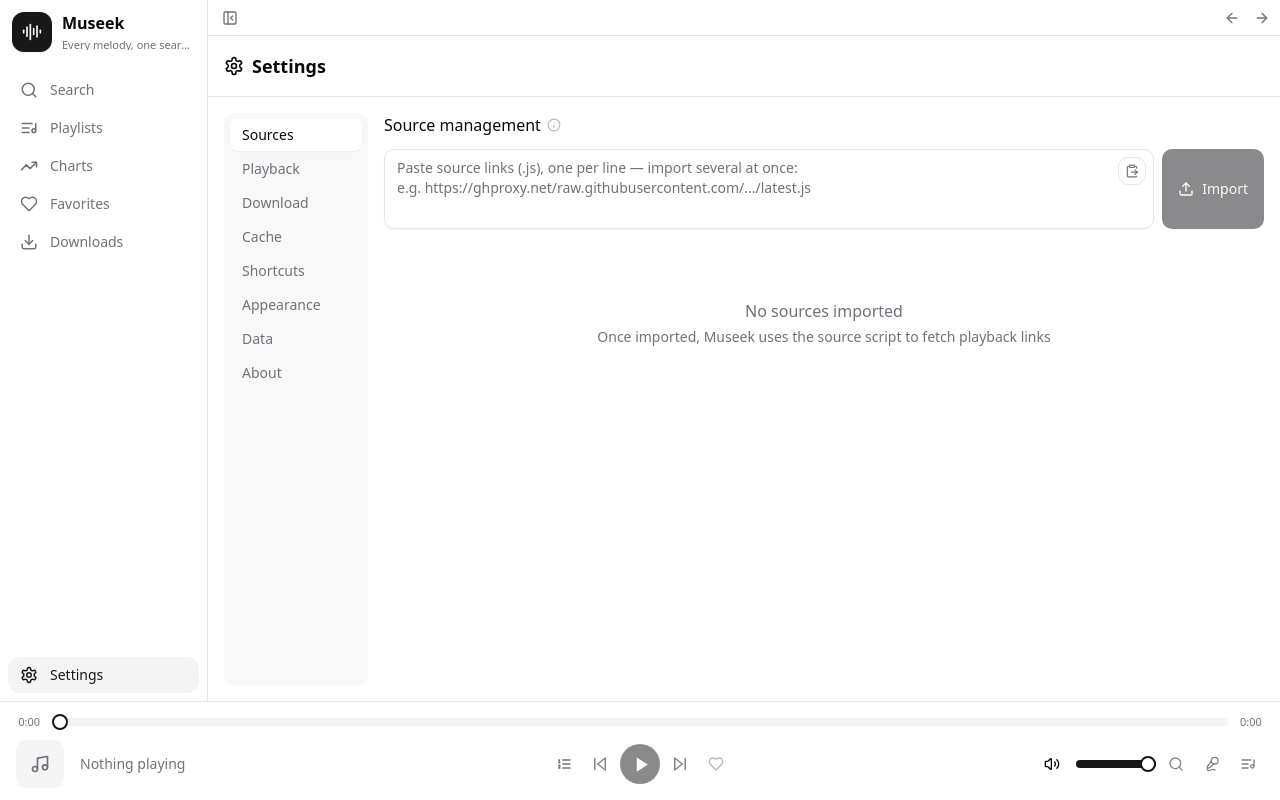
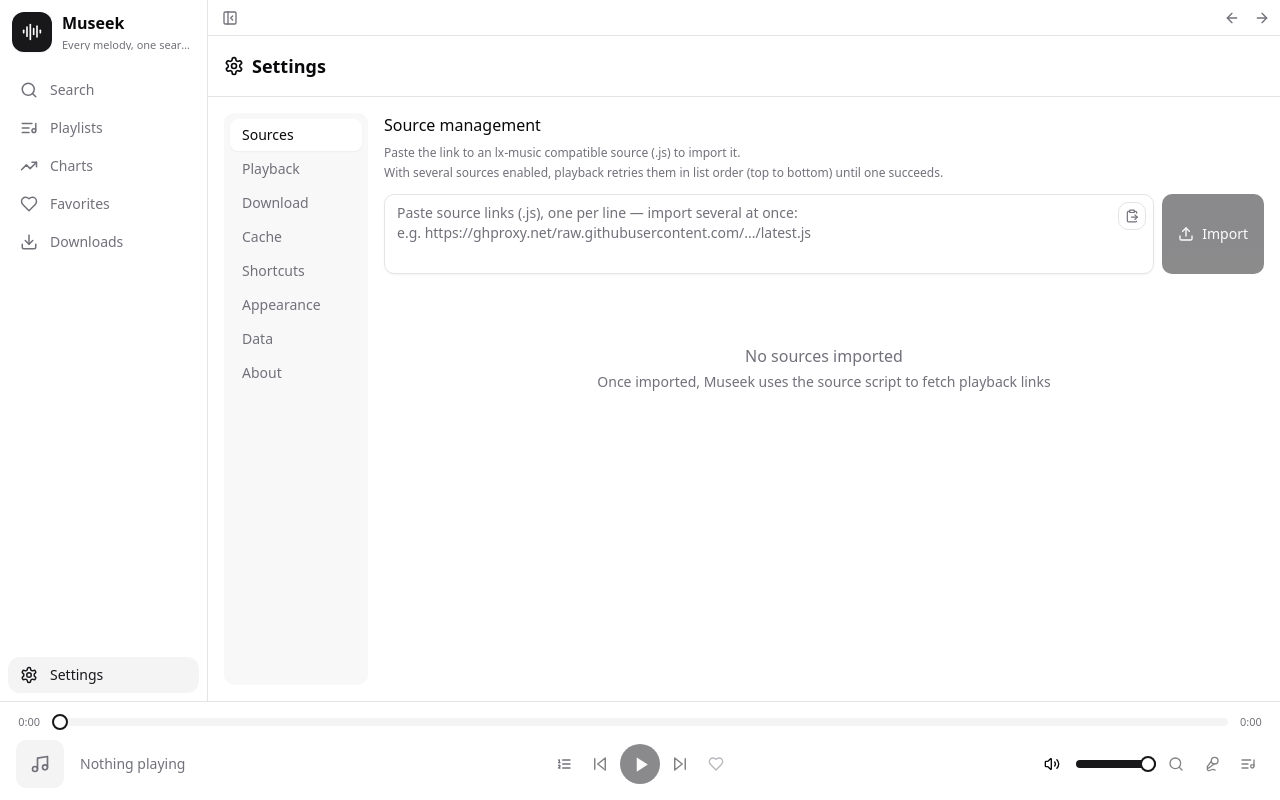
Before and after one commit to aeroray/Museek, a React (Vite) app: page /settings in a window 1280 px wide. Built offline with nearby package versions, Linux system fonts and the light colour scheme.

Commit message:
refactor(sources): show the hint under the title instead of an info tooltip
Co-Authored-By: Claude Opus 4.8 (1M context) <noreply@anthropic.com>

```diff
--- a/src/components/settings/SourceManager.tsx
+++ b/src/components/settings/SourceManager.tsx
@@ -6,7 +6,6 @@ import { Switch } from "@/components/ui/switch"
 import { ScrollArea } from "@/components/ui/scroll-area"
 import { useSourceStore } from "@/stores/sourceStore"
 import { useUiStore } from "@/stores/uiStore"
-import { SettingHeader } from "@/components/settings/SettingHeader"
 import { useDragSort } from "@/hooks/useDragSort"
 import { useFlip } from "@/hooks/useFlip"
 import { useT } from "@/lib/i18n"
@@ -77,13 +76,16 @@ export function SourceManager() {
   return (
     <div className="flex flex-col h-full space-y-4">
       <div className="space-y-3 shrink-0">
+        <div className="space-y-1.5">
           <div className="flex items-center gap-2 flex-wrap">
-          <SettingHeader title={t("sources.title")} desc={t("sources.hint")} />
+            <h3 className="text-base font-medium">{t("sources.title")}</h3>
             {scripts.length > 0 && (
               <span className="text-xs text-muted-foreground tabular-nums">
                 {t("sources.count", { total: scripts.length, enabled: enabledCount })}
               </span>
             )}
+          </div>
+          <p className="text-xs leading-relaxed text-muted-foreground whitespace-pre-line">{t("sources.hint")}</p>
         </div>
         <div className="flex gap-2">
           <div className="relative flex-1">
```
Lines whose indentation alone changed are shown as unchanged.
